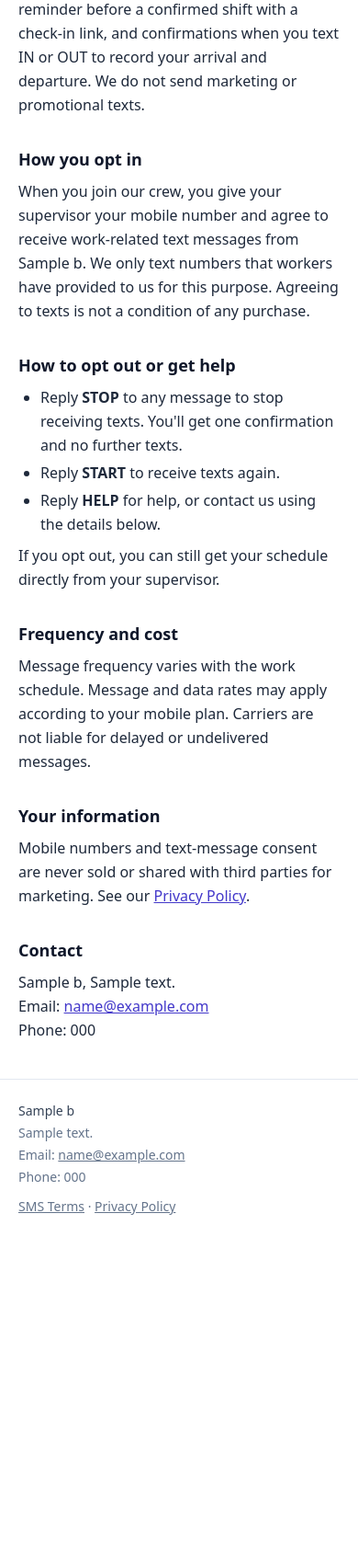
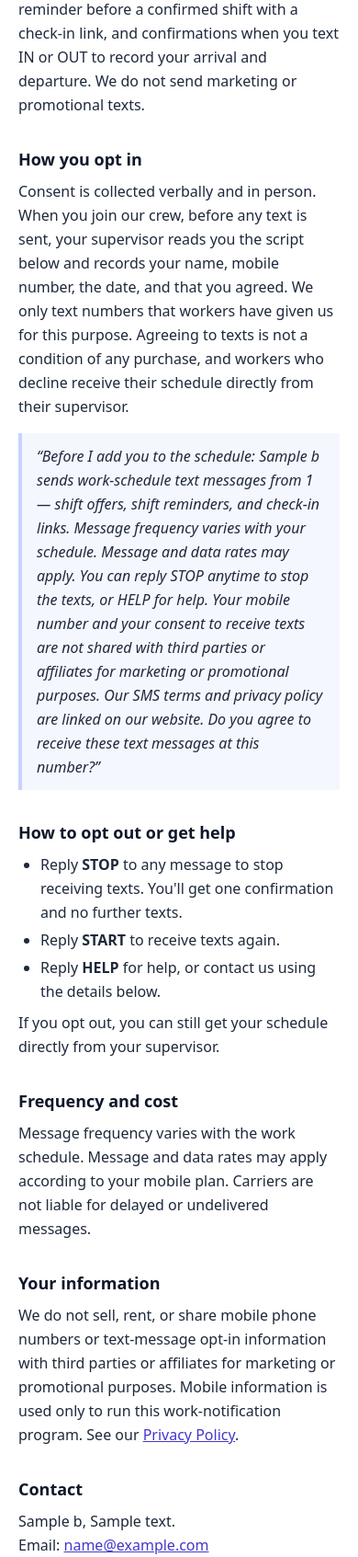
Before and after one commit to Binur03/shift-scheduler, a Flask app: template templates/public/sms_terms.html in a window 390 px wide. Shown: the part 396-2089 px from the top of the page at 92% size. Before the commit the page ends 1717 px from the top, so only its background shows below. Run offline with Flask 3, Linux system fonts and the light colour scheme; the template is opened without the code that fills it: most values are stand-ins (such as "Sample title", 1, 10 or a date in 2020); some libraries are stand-ins or nearby versions.

Commit message:
Publish the verbal consent script on /sms-terms
A2P 10DLC review rejected the campaign (30908/30896/30882). The reviewer's
note: the verbal opt-in script mentions neither privacy nor terms and links
to neither.

/privacy already carried the required statement about not sharing mobile
information with third parties or affiliates for marketing or promotional
purposes. /sms-terms stated it more narrowly ("third parties for
marketing"), so the two pages appeared to disagree -- one of the causes
30908 lists. Both now use the same wording.

The opt-in section also only described consent in the abstract. It now
publishes the script verbatim, including the sharing statement, so a
reviewer can read the exact words a worker hears.

Note: the script renders TWILIO_SMS_NUMBER. That must be set to the new
10DLC number before this ships, or the page will name the abandoned
toll-free number.

Co-Authored-By: Claude Opus 5 <noreply@anthropic.com>

```diff
--- a/templates/public/sms_terms.html
+++ b/templates/public/sms_terms.html
@@ -18,10 +18,21 @@
   <section>
     <h2 class="text-lg font-semibold text-slate-900">How you opt in</h2>
     <p class="mt-2">
-      When you join our crew, you give your supervisor your mobile number and agree to receive
-      work-related text messages from {{ b.name }}. We only text numbers that workers have provided
-      to us for this purpose. Agreeing to texts is not a condition of any purchase.
+      Consent is collected verbally and in person. When you join our crew, before any text is
+      sent, your supervisor reads you the script below and records your name, mobile number,
+      the date, and that you agreed. We only text numbers that workers have given us for this
+      purpose. Agreeing to texts is not a condition of any purchase, and workers who decline
+      receive their schedule directly from their supervisor.
     </p>
+    <blockquote class="mt-4 border-l-4 border-indigo-200 bg-indigo-50/60 px-4 py-3 italic">
+      &ldquo;Before I add you to the schedule: {{ b.name }} sends work-schedule text messages{% if b.sms_number %}
+      from {{ b.sms_number }}{% endif %} &mdash; shift offers, shift reminders, and check-in links.
+      Message frequency varies with your schedule. Message and data rates may apply. You can reply
+      STOP anytime to stop the texts, or HELP for help. Your mobile number and your consent to
+      receive texts are not shared with third parties or affiliates for marketing or promotional
+      purposes. Our SMS terms and privacy policy are linked on our website. Do you agree to receive
+      these text messages at this number?&rdquo;
+    </blockquote>
   </section>
 
   <section>
@@ -45,7 +56,9 @@
   <section>
     <h2 class="text-lg font-semibold text-slate-900">Your information</h2>
     <p class="mt-2">
-      Mobile numbers and text-message consent are never sold or shared with third parties for marketing.
+      We do not sell, rent, or share mobile phone numbers or text-message opt-in information with
+      third parties or affiliates for marketing or promotional purposes. Mobile information is used
+      only to run this work-notification program.
       See our <a href="{{ url_for('public.privacy') }}" class="text-indigo-700 underline">Privacy Policy</a>.
     </p>
   </section>
```
